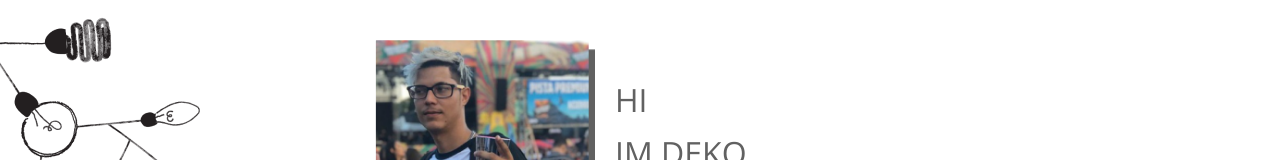
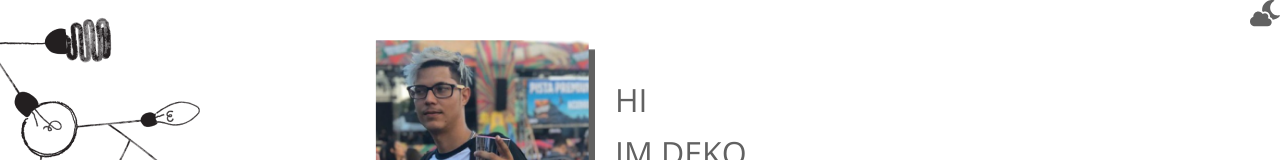
Before and after one commit to dericparra/dericparra.github.io, a React (Create React App) app: page / in a window 1280 px wide. Shown: the top 160 px of the page. Built offline with nearby package versions, Linux system fonts and the light colour scheme.

Commit message:
implementar botão darkmode

```diff
--- a/src/App.js
+++ b/src/App.js
@@ -3,12 +3,26 @@ import Hero from './components/Hero/Hero';
 import Cards from './components/Cards/Cards';
 import Footer from './components/Footer/Footer';
 import GlobalStyle from './globalStyles';
-import { Div } from './styles';
+import { Div, DarkMode } from './styles';
 
 function App() {
   return (
     <Div className="App">
       <GlobalStyle />
+      <DarkMode>
+        <svg
+          xmlns="http://www.w3.org/2000/svg"
+          width="30"
+          height="27"
+          viewBox="0 0 30 27"
+          fill="none"
+        >
+          <path
+            d="M17.8542 18.1458C18.151 17.6519 18.3333 17.0808 18.3333 16.4634C18.3333 14.6473 16.8385 13.1707 15 13.1707C14.1042 13.1707 13.2917 13.5257 12.6927 14.0917C11.8438 12.5688 10.2188 11.5244 8.33333 11.5244C5.57292 11.5244 3.33333 13.7367 3.33333 16.4634C3.33333 16.5663 3.35938 16.6589 3.36458 16.7567C1.41146 17.4306 0 19.2468 0 21.4024C0 24.1292 2.23958 26.3415 5 26.3415H17.5C19.8021 26.3415 21.6667 24.4996 21.6667 22.2256C21.6667 20.0699 19.9844 18.3258 17.8542 18.1458ZM29.4427 15.3521C24.5938 16.2628 20.1458 12.5894 20.1458 7.75324C20.1458 4.96475 21.6562 2.40263 24.1094 1.02382C24.4896 0.812881 24.3906 0.246951 23.9635 0.164634C23.3542 0.056593 22.7448 0 22.1354 0C16.6198 0 12.1406 4.4194 12.1406 9.87805C12.1406 10.3154 12.1771 10.7424 12.2344 11.1643C12.5417 11.3855 12.8385 11.6221 13.1042 11.8948C13.6979 11.653 14.3385 11.5244 15 11.5244C17.7552 11.5244 20 13.7418 20 16.4634C20 16.6486 19.9896 16.8338 19.9688 17.0139C21.1979 17.5696 22.1771 18.5316 22.7552 19.7201C25.5885 19.5452 28.1563 18.2127 29.8958 16.0981C30.1719 15.7637 29.8698 15.2698 29.4427 15.3521Z"
+            fill="#616161"
+          />
+        </svg>
+      </DarkMode>
       <Hero />
       <Cards />
       <Footer />
--- a/src/styles.js
+++ b/src/styles.js
@@ -5,3 +5,9 @@ export const Div = styled.div`
   display: flex;
   flex-direction: column;
 `;
+
+export const DarkMode = styled.div`
+  position: absolute;
+  top: 0;
+  right: 0;
+`;
```
Also changed, not shown: 1 other file (tests, documents, lock files or other folders).
